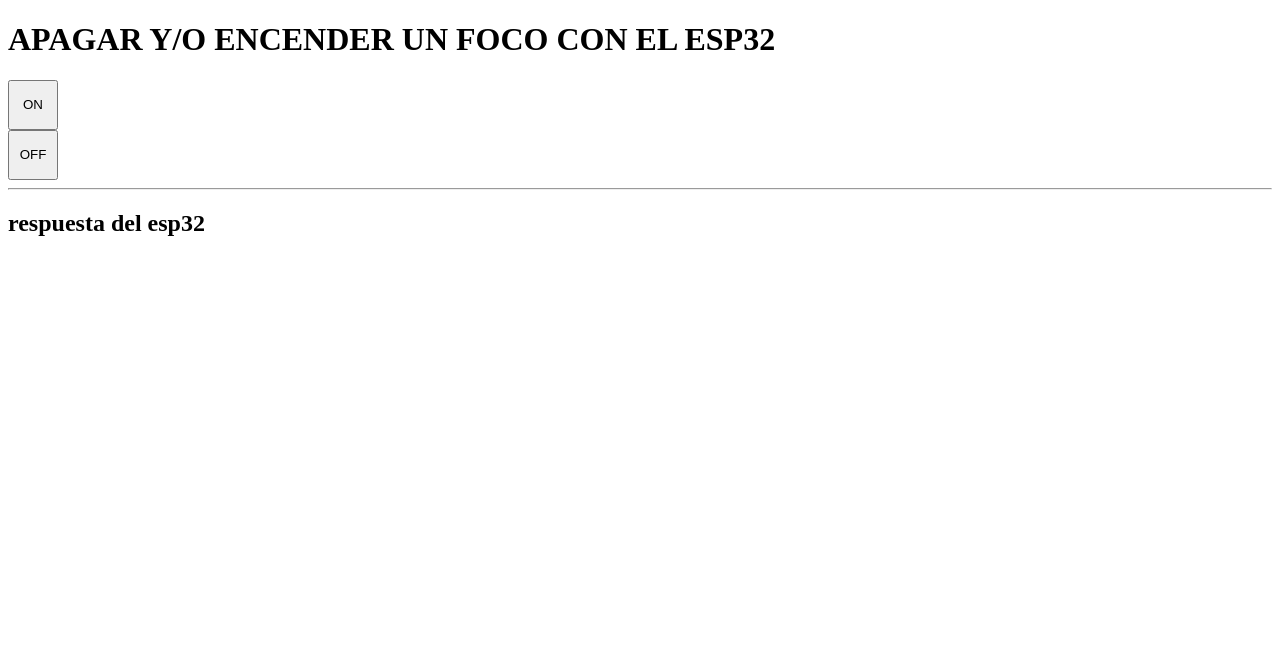
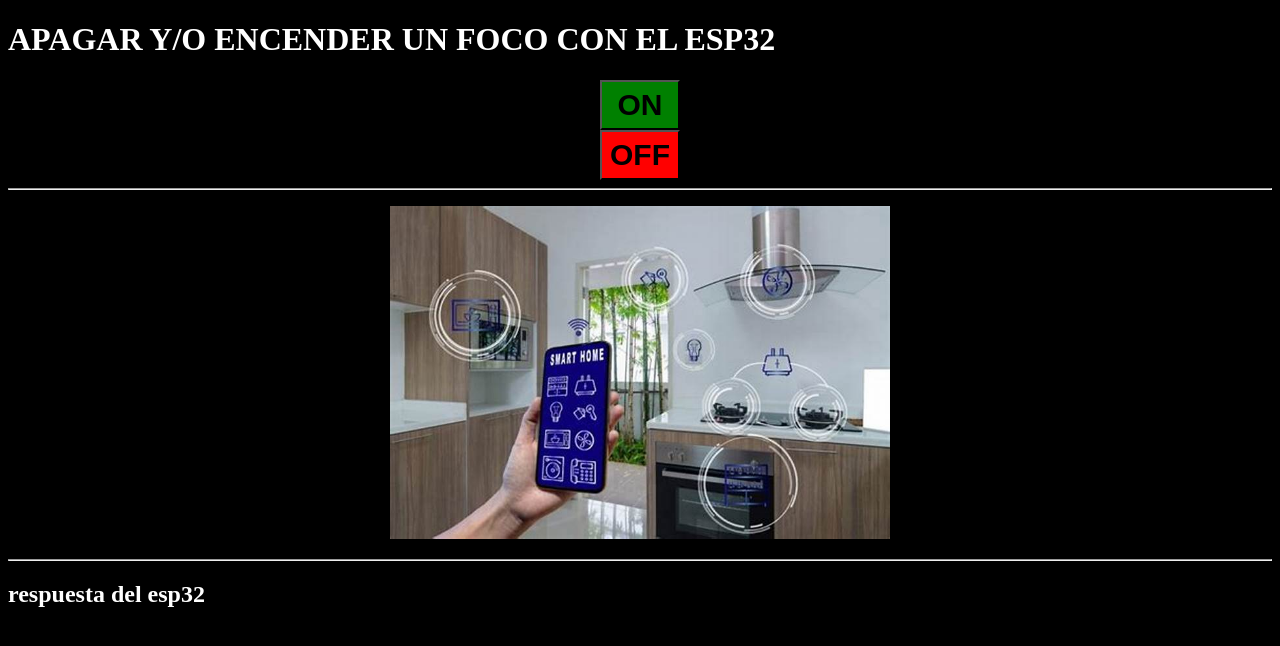
Before and after one commit to reyBlanco/handlerForEsp32, a plain HTML site: page index.html in a window 1280 px wide. Drawn offline with Linux system fonts and the light colour scheme.

Commit message:
añadiendo estilos

```diff
--- a/index.html
+++ b/index.html
@@ -5,11 +5,19 @@
     <meta name="viewport" content="width=device-width, initial-scale=1.0">
     <title>ESP32 cliente</title>
     <link rel="shortcut icon" href="./assets/esp32.jpg" type="image/png">
+    <link rel="stylesheet" href="./styles.css">
 </head>
 <body>
     <h1>APAGAR Y/O ENCENDER UN FOCO CON EL ESP32</h1>
-    <input type="button" value="ON" id="ON_button" style="height: 50px; width: 50px"><br>
-    <input type="button" value="OFF" id="OFF_button" style="height: 50px; width: 50px"><br>
+    <div id="contenedor_botones">
+        <input type="button" value="ON" id="ON_button" style="height: 50px; width: 80px"><br>
+        <input type="button" value="OFF" id="OFF_button" style="height: 50px; width: 80px"><br>
+    </div>
+
+    <hr>
+    <figure id="figure_1">
+        <img src="./assets/Iot.jpg" alt="IoT" width="500px" id="Iot">
+    </figure>
     <hr>
     <h2>respuesta del esp32</h2>
     <div id="contenedor"></div>
--- /dev/null
+++ b/styles.css
@@ -0,0 +1,31 @@
+body{
+    background-color: black;
+    color: white;
+
+}
+
+#contenedor_botones{
+    text-align: center;
+}
+
+#ON_button{
+    background-color: green;
+    font-size: 30px;
+    font-weight: bolder;
+}
+
+#OFF_button{
+    background-color: red;
+    font-size: 30px;
+    font-weight: bolder;
+}
+
+#figure_1{
+    text-align:center;
+
+}
+
+#Iot{
+    max-width: 100%;
+    height: auto;
+}
```
Also changed, not shown: assets/Iot.jpg (added).
